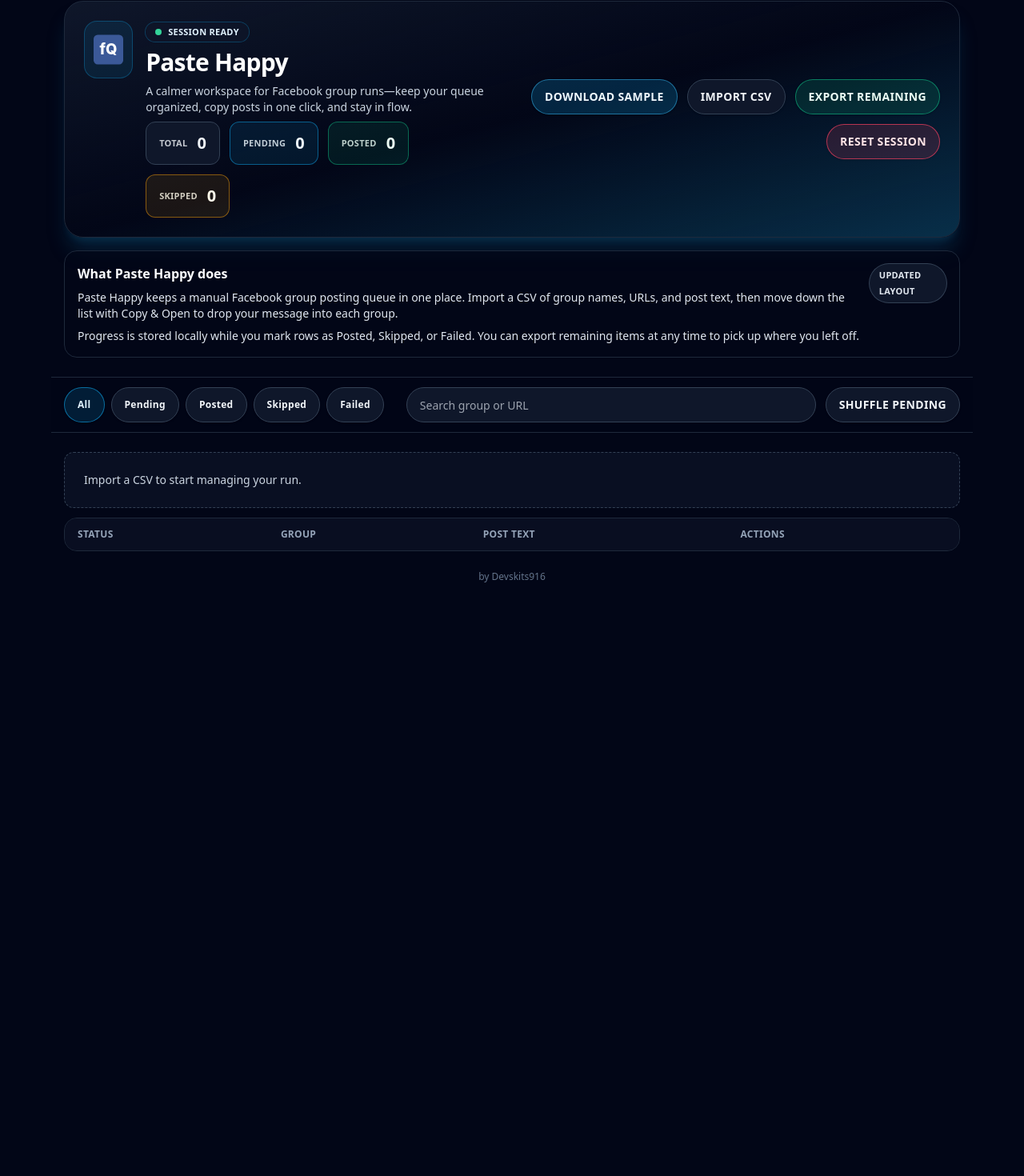
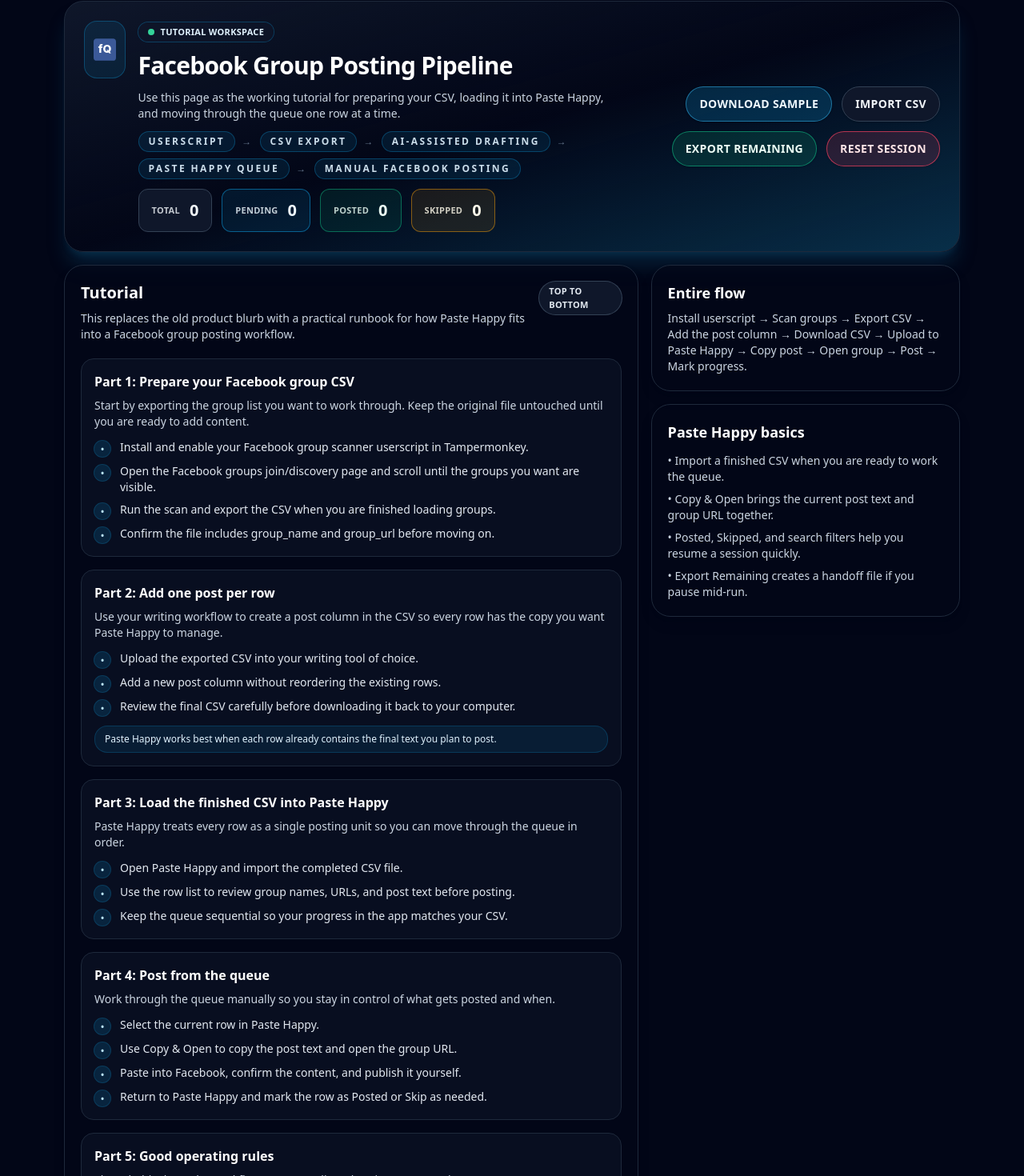
Before and after one commit to DevSkits916/Paste-happy-, a React (Vite) app: page / in a window 1280 px wide. Shown: the part 23-1493 px from the top of the page at 80% size. Before the commit the page ends 800 px from the top, so only its background shows below. Built offline with nearby package versions, Linux system fonts and the light colour scheme.

Commit message:
Replace landing copy with workflow tutorial

```diff
--- a/src/App.tsx
+++ b/src/App.tsx
@@ -79,6 +79,78 @@ const SAMPLE_ROWS: Array<Pick<QueueRow, 'name' | 'url' | 'ad'>> = [
     ad: 'If you are hiring part-time SDRs, we compiled a shortlist—DM for the doc.',
   },
 ];
+
+const PIPELINE_STEPS = [
+  'UserScript',
+  'CSV export',
+  'AI-assisted drafting',
+  'Paste Happy queue',
+  'Manual Facebook posting',
+] as const;
+
+interface TutorialSection {
+  title: string;
+  description: string;
+  items: string[];
+  note?: string;
+}
+
+const TUTORIAL_SECTIONS: TutorialSection[] = [
+  {
+    title: 'Part 1: Prepare your Facebook group CSV',
+    description:
+      'Start by exporting the group list you want to work through. Keep the original file untouched until you are ready to add content.',
+    items: [
+      'Install and enable your Facebook group scanner userscript in Tampermonkey.',
+      'Open the Facebook groups join/discovery page and scroll until the groups you want are visible.',
+      'Run the scan and export the CSV when you are finished loading groups.',
+      'Confirm the file includes group_name and group_url before moving on.',
+    ],
+  },
+  {
+    title: 'Part 2: Add one post per row',
+    description:
+      'Use your writing workflow to create a post column in the CSV so every row has the copy you want Paste Happy to manage.',
+    items: [
+      'Upload the exported CSV into your writing tool of choice.',
+      'Add a new post column without reordering the existing rows.',
+      'Review the final CSV carefully before downloading it back to your computer.',
+    ],
+    note: 'Paste Happy works best when each row already contains the final text you plan to post.',
+  },
+  {
+    title: 'Part 3: Load the finished CSV into Paste Happy',
+    description:
+      'Paste Happy treats every row as a single posting unit so you can move through the queue in order.',
+    items: [
+      'Open Paste Happy and import the completed CSV file.',
+      'Use the row list to review group names, URLs, and post text before posting.',
+      'Keep the queue sequential so your progress in the app matches your CSV.',
+    ],
+  },
+  {
+    title: 'Part 4: Post from the queue',
+    description:
+      'Work through the queue manually so you stay in control of what gets posted and when.',
+    items: [
+      'Select the current row in Paste Happy.',
+      'Use Copy & Open to copy the post text and open the group URL.',
+      'Paste into Facebook, confirm the content, and publish it yourself.',
+      'Return to Paste Happy and mark the row as Posted or Skip as needed.',
+    ],
+  },
+  {
+    title: 'Part 5: Good operating rules',
+    description:
+      'These habits keep the workflow easy to audit and easier to resume later.',
+    items: [
+      'Keep the CSV headers intact so imports remain predictable.',
+      'Move through rows in order instead of jumping around.',
+      'Use Export Remaining if you need to pause and come back later.',
+      'Reset the session only when you are ready to clear local progress.',
+    ],
+  },
+] as const;
 
 function InnerApp() {
   const { push } = useToast();
@@ -438,15 +510,23 @@ function InnerApp() {
               <span className="rounded-2xl bg-sky-500/10 p-3 ring-1 ring-inset ring-sky-500/30">
                 <img src="/logo-fq.svg" alt="Paste Happy logo" className="h-12 w-12" />
               </span>
-              <div className="space-y-2">
+              <div className="space-y-3">
                 <p className="inline-flex items-center gap-2 rounded-full bg-slate-900/60 px-3 py-1 text-[11px] font-semibold uppercase tracking-wide text-sky-100 ring-1 ring-sky-500/30">
                   <span className="h-2 w-2 rounded-full bg-emerald-400" />
-                  Session ready
+                  Tutorial workspace
                 </p>
-                <h1 className="text-3xl font-semibold tracking-tight text-white">Paste Happy</h1>
-                <p className="max-w-xl text-sm text-slate-300">
-                  A calmer workspace for Facebook group runs—keep your queue organized, copy posts in one click, and stay in flow.
+                <h1 className="text-3xl font-semibold tracking-tight text-white">Facebook Group Posting Pipeline</h1>
+                <p className="max-w-2xl text-sm text-slate-300">
+                  Use this page as the working tutorial for preparing your CSV, loading it into Paste Happy, and moving through the queue one row at a time.
                 </p>
+                <div className="flex flex-wrap gap-2 text-xs font-semibold uppercase tracking-[0.2em] text-sky-100/90">
+                  {PIPELINE_STEPS.map((step, index) => (
+                    <React.Fragment key={step}>
+                      <span className="rounded-full border border-sky-500/30 bg-sky-500/10 px-3 py-1">{step}</span>
+                      {index < PIPELINE_STEPS.length - 1 && <span className="self-center text-slate-500">→</span>}
+                    </React.Fragment>
+                  ))}
+                </div>
                 <div className="grid grid-cols-2 gap-3 text-sm sm:flex sm:flex-wrap">
                   <ActionPill label="Total" value={total} tone="neutral" />
                   <ActionPill label="Pending" value={counts.pending} tone="sky" />
@@ -489,22 +569,63 @@ function InnerApp() {
           </div>
         </div>
 
-        <div className="rounded-2xl border border-slate-800 bg-slate-950/70 p-4 text-sm text-slate-200">
-          <div className="flex items-start justify-between gap-3">
-            <div className="space-y-2">
-              <h2 className="text-base font-semibold text-white">What Paste Happy does</h2>
-              <p>
-                Paste Happy keeps a manual Facebook group posting queue in one place. Import a CSV of group names, URLs, and
-                post text, then move down the list with Copy &amp; Open to drop your message into each group.
-              </p>
-              <p>
-                Progress is stored locally while you mark rows as Posted, Skipped, or Failed. You can export remaining items at
-                any time to pick up where you left off.
+        <section className="grid gap-4 lg:grid-cols-[1.3fr_0.7fr]">
+          <div className="rounded-3xl border border-slate-800 bg-slate-950/70 p-5 shadow-lg shadow-slate-950/30">
+            <div className="flex items-start justify-between gap-3">
+              <div className="space-y-2">
+                <h2 className="text-xl font-semibold text-white">Tutorial</h2>
+                <p className="max-w-2xl text-sm text-slate-300">
+                  This replaces the old product blurb with a practical runbook for how Paste Happy fits into a Facebook group posting workflow.
+                </p>
+              </div>
+              <span className="rounded-full bg-slate-900 px-3 py-1 text-[11px] font-semibold uppercase tracking-wide text-slate-200 ring-1 ring-slate-700">
+                Top to bottom
+              </span>
+            </div>
+
+            <div className="mt-5 space-y-4">
+              {TUTORIAL_SECTIONS.map((section) => (
+                <article key={section.title} className="rounded-2xl border border-slate-800 bg-slate-900/50 p-4">
+                  <h3 className="text-base font-semibold text-white">{section.title}</h3>
+                  <p className="mt-2 text-sm text-slate-300">{section.description}</p>
+                  <ol className="mt-3 space-y-2 text-sm text-slate-200">
+                    {section.items.map((item) => (
+                      <li key={item} className="flex gap-3">
+                        <span className="mt-0.5 inline-flex h-5 w-5 shrink-0 items-center justify-center rounded-full bg-sky-500/15 text-[11px] font-bold text-sky-200 ring-1 ring-sky-500/30">
+                          •
+                        </span>
+                        <span>{item}</span>
+                      </li>
+                    ))}
+                  </ol>
+                  {section.note && (
+                    <p className="mt-3 rounded-2xl border border-sky-500/20 bg-sky-500/10 px-3 py-2 text-xs text-sky-100">
+                      {section.note}
+                    </p>
+                  )}
+                </article>
+              ))}
+            </div>
+          </div>
+
+          <aside className="space-y-4">
+            <div className="rounded-3xl border border-slate-800 bg-slate-950/70 p-5 shadow-lg shadow-slate-950/30">
+              <h2 className="text-lg font-semibold text-white">Entire flow</h2>
+              <p className="mt-2 text-sm text-slate-300">
+                Install userscript → Scan groups → Export CSV → Add the post column → Download CSV → Upload to Paste Happy → Copy post → Open group → Post → Mark progress.
               </p>
             </div>
-            <span className="rounded-full bg-slate-900 px-3 py-1 text-[11px] font-semibold uppercase tracking-wide text-slate-200 ring-1 ring-slate-700">Updated layout</span>
-          </div>
-        </div>
+            <div className="rounded-3xl border border-slate-800 bg-slate-950/70 p-5 shadow-lg shadow-slate-950/30">
+              <h2 className="text-lg font-semibold text-white">Paste Happy basics</h2>
+              <ul className="mt-3 space-y-2 text-sm text-slate-300">
+                <li>• Import a finished CSV when you are ready to work the queue.</li>
+                <li>• Copy &amp; Open brings the current post text and group URL together.</li>
+                <li>• Posted, Skipped, and search filters help you resume a session quickly.</li>
+                <li>• Export Remaining creates a handoff file if you pause mid-run.</li>
+              </ul>
+            </div>
+          </aside>
+        </section>
       </header>
 
       <section className="sticky top-0 z-20 -mx-4 border-y border-slate-800 bg-slate-950/90 px-4 py-3 backdrop-blur">
@@ -548,7 +669,7 @@ function InnerApp() {
       <main className="space-y-3">
         {filteredRows.length === 0 && (
           <p className="rounded-xl border border-dashed border-slate-700 bg-slate-900/60 p-6 text-sm text-slate-300">
-            Import a CSV to start managing your run.
+            Import a CSV with group names, URLs, and post text to start working through the queue.
           </p>
         )}
 
```
